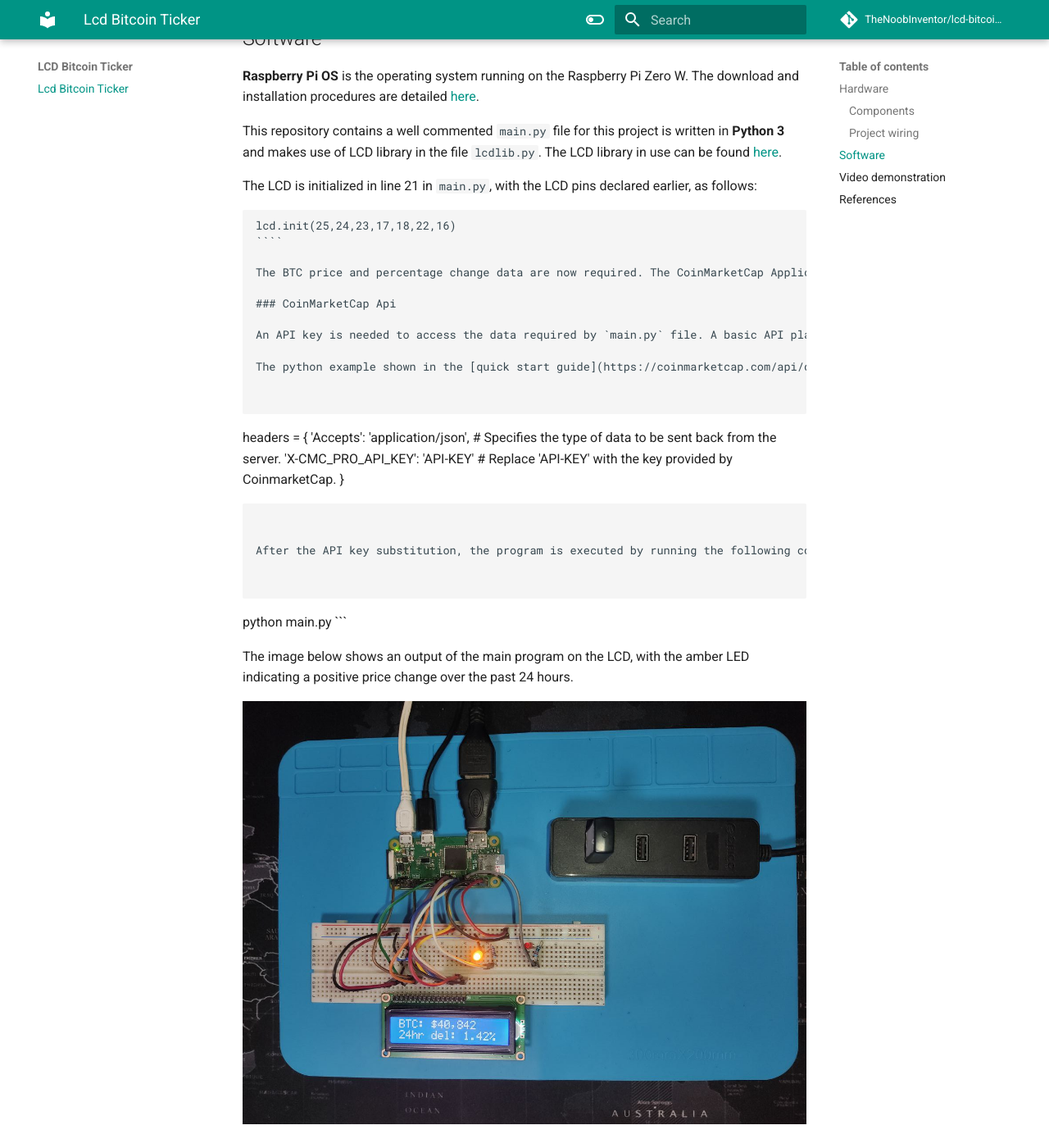
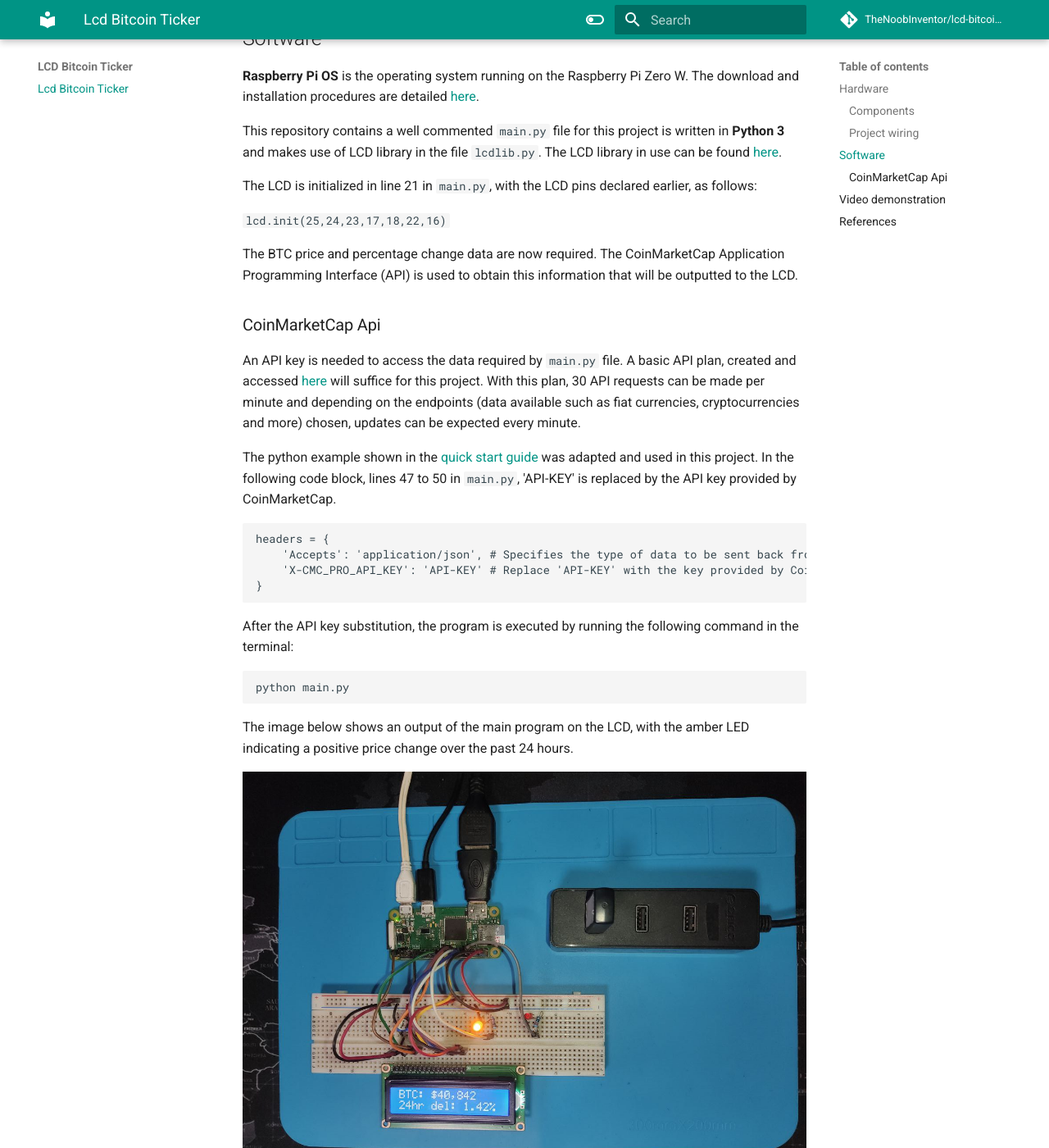
Before and after one commit to TheNoobInventor/bitcoin-ticker, an MkDocs documentation site: the page built from docs/index.md, in a window 1280 px wide and 1400 px high, scrolled down 3944 px. Shown: the whole window at 82% size. Built offline with MkDocs 1.6.1 and Material for MkDocs 9.7.7, drawn with Linux system fonts in a browser that asks for light colours; comment, search, counter and statistics services are not loaded.

Commit message:
Updated vale_test.yml

`````diff
--- a/docs/index.md
+++ b/docs/index.md
@@ -92,9 +92,8 @@ This repository contains a well commented `main.py` file for this project is wri
 
 The LCD is initialized in line 21 in `main.py`, with the LCD pins declared earlier, as follows:
 
-```
-lcd.init(25,24,23,17,18,22,16)
-````
+
+`lcd.init(25,24,23,17,18,22,16)`
 
 The BTC price and percentage change data are now required. The CoinMarketCap Application Programming Interface (API) is used to obtain this information that will be outputted to the LCD.
 
`````
Also changed, not shown: 1 other file.
